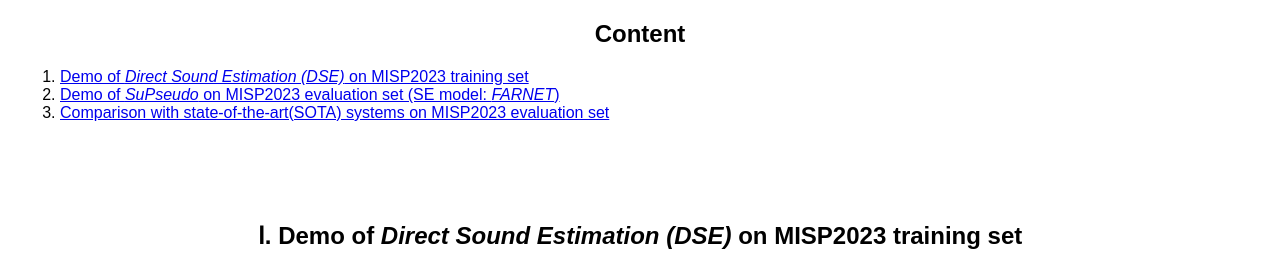
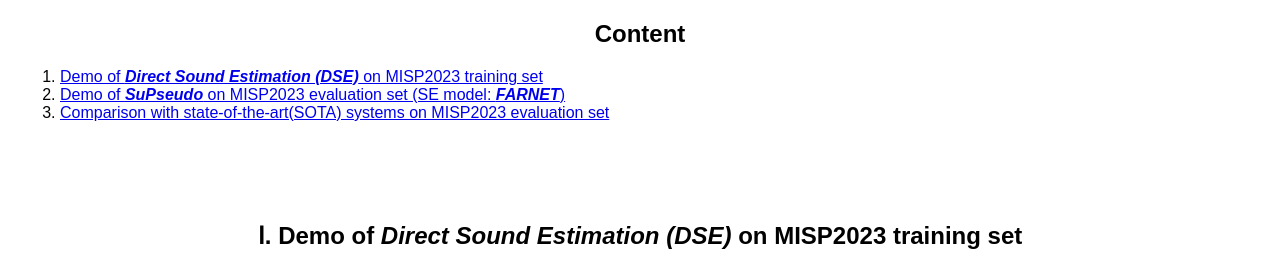
Before and after one commit to EeLLJ/Demo_of_SuPseudo, a plain HTML site: page index.html in a window 1280 px wide. Shown: the top 267 px of the page. Drawn offline with Linux system fonts and the light colour scheme.

Commit message:
Update index.html

```diff
--- a/index.html
+++ b/index.html
@@ -47,8 +47,8 @@
     <div class="container">
         <h2 align="center">Content</h2>
         <ol>
-            <li><a href="#Part1">Demo of <i>Direct Sound Estimation (DSE)</i> on MISP2023 training set</a></li>
-            <li><a href="#Part2">Demo of <i>SuPseudo</i> on MISP2023 evaluation set  (SE model: <i>FARNET</i>)</a></li>
+            <li><a href="#Part1">Demo of <strong><i>Direct Sound Estimation (DSE)</i></strong> on MISP2023 training set</a></li>
+            <li><a href="#Part2">Demo of <strong><i>SuPseudo</i></strong> on MISP2023 evaluation set  (SE model: <strong><i>FARNET</i></strong>)</a></li>
             <li><a href="#Part3">Comparison with state-of-the-art(SOTA) systems on MISP2023 evaluation set</a></li>
         </ol>
     </div>
```
